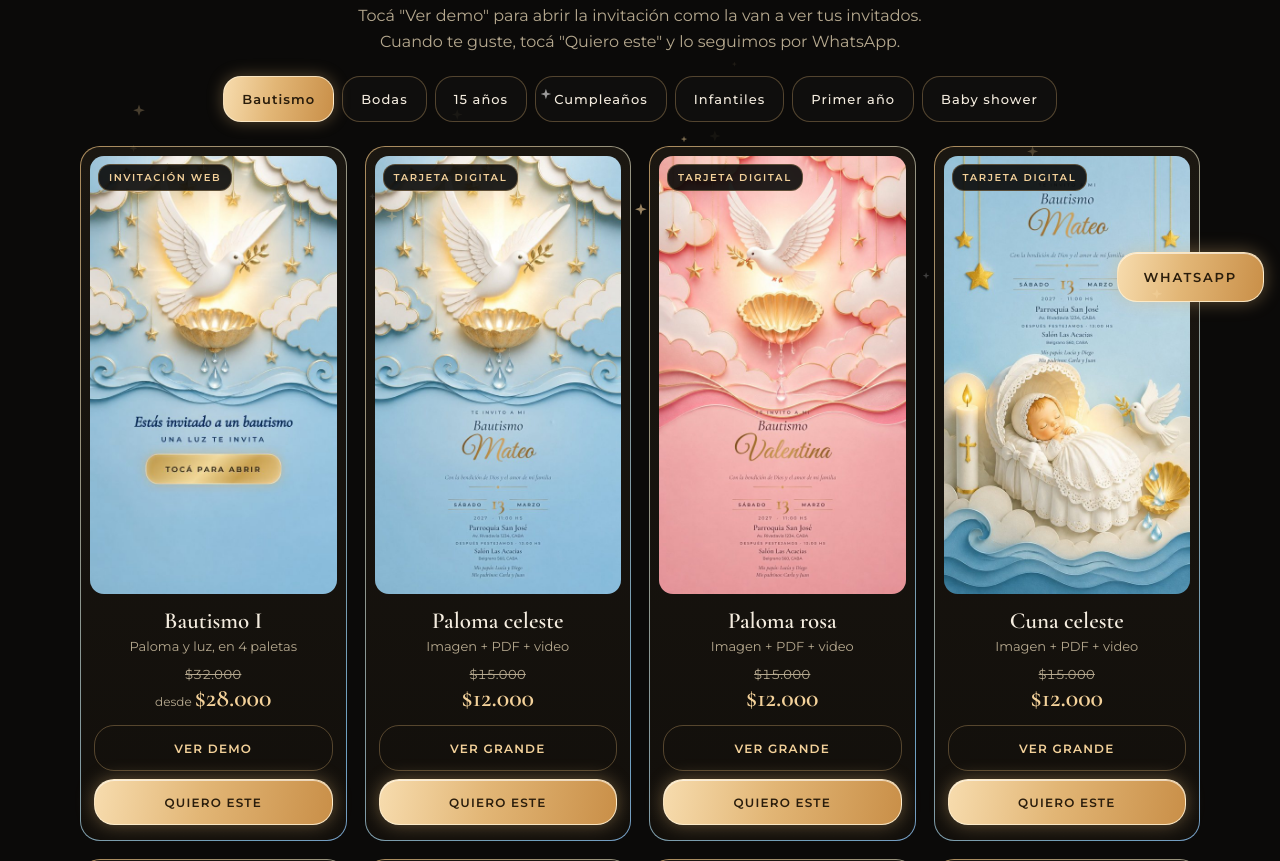
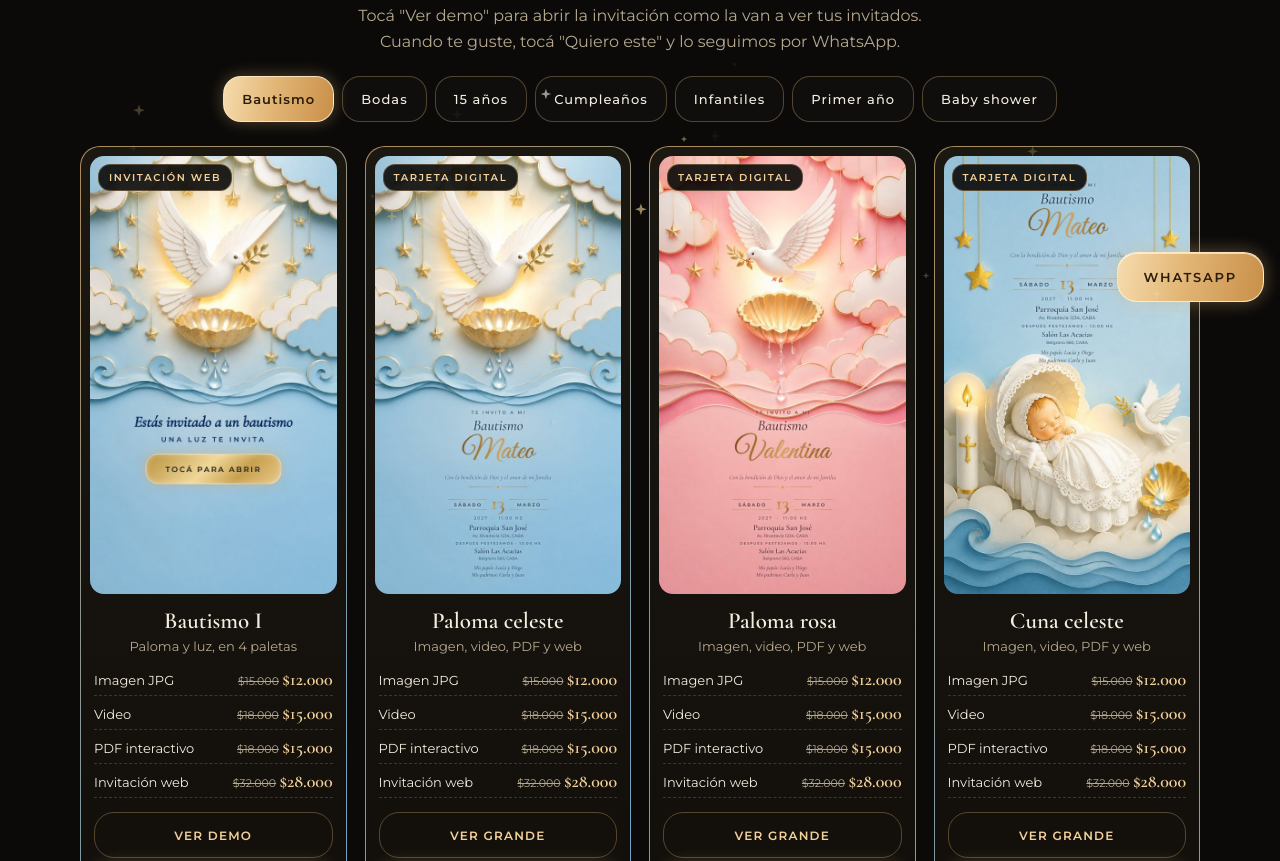
Before and after one commit to digiinvitaciones/digiinvitaciones, a plain HTML site: page index.html in a window 1280 px wide. Shown: the part 482-1343 px from the top of the page. Drawn offline with nearby package versions, Linux system fonts and the light colour scheme.

Commit message:
Precio por formato: imagen, video, PDF y web por separado
Co-Authored-By: Claude Opus 5.5 <noreply@anthropic.com>
Claude-Session: https://claude.ai/code/session_011qGCcJGJ6QNkh9xyKW4Lmp

```diff
--- a/index.html
+++ b/index.html
@@ -56,6 +56,7 @@ section{padding:40px 0}
 .kind{position:absolute;top:18px;left:18px;font:600 10px var(--sans);letter-spacing:.16em;text-transform:uppercase;padding:6px 10px;border-radius:12px;background:rgba(11,10,9,.78);color:#f3d19a;border:1px solid var(--line);backdrop-filter:blur(6px);-webkit-backdrop-filter:blur(6px)}
 .card h3{font:600 23px/1.15 var(--serif);margin:14px 6px 2px;text-align:center}
 .card p{margin:0 6px;text-align:center;color:var(--muted);font-size:13px;line-height:1.5}
+.fmts{list-style:none;margin:12px 4px 14px;padding:0;display:grid;gap:6px}.fmts li{display:flex;justify-content:space-between;align-items:baseline;gap:8px;font-size:13px;color:var(--ink);border-bottom:1px dashed rgba(226,182,118,.22);padding-bottom:5px}.fmts s{color:var(--muted);font-size:11px}.fmts b{font:600 18px var(--serif);color:#f3d19a}
 .price{text-align:center;margin:10px 0 12px;font-variant-numeric:tabular-nums}
 .price s{display:block;color:var(--muted);font-size:13px}
 .price b{font:600 26px var(--serif);color:#f3d19a}
@@ -136,53 +137,60 @@ footer b{display:block;font:600 22px var(--serif);letter-spacing:.2em;background
    PRECIOS: "antes" sale tachado. */
 var WHATSAPP='5492646280242';
 var PRECIO={web:{antes:32000,ahora:28000,desde:true},tarjeta:{antes:15000,ahora:12000}};
+/* Precio de cada formato (antes = tachado). Todos los diseños salen en todos los formatos. */
+var FORMATOS=[
+ {k:'imagen',n:'Imagen JPG',antes:15000,ahora:12000},
+ {k:'video',n:'Video',antes:18000,ahora:15000},
+ {k:'pdf',n:'PDF interactivo',antes:18000,ahora:15000},
+ {k:'web',n:'Invitación web',antes:32000,ahora:28000}
+];
 var EVENTOS=['Bautismo','Bodas','15 años','Cumpleaños','Infantiles','Primer año','Baby shower'];
 var DISENOS=[
  {ev:'Bautismo',tipo:'web',n:'Bautismo I',d:'Paloma y luz, en 4 paletas',img:'img/bautismo-i.jpg',demo:'demos/bautismo-i/'},
- {ev:'Bautismo',tipo:'tarjeta',n:'Paloma celeste',d:'Imagen + PDF + video',img:'img/t-bau-paloma-celeste.jpg'},
- {ev:'Bautismo',tipo:'tarjeta',n:'Paloma rosa',d:'Imagen + PDF + video',img:'img/t-bau-paloma-rosa.jpg'},
- {ev:'Bautismo',tipo:'tarjeta',n:'Cuna celeste',d:'Imagen + PDF + video',img:'img/t-bau-cuna-celeste.jpg'},
- {ev:'Bautismo',tipo:'tarjeta',n:'Cuna rosa',d:'Imagen + PDF + video',img:'img/t-bau-cuna-rosa.jpg'},
- {ev:'Bautismo',tipo:'tarjeta',n:'Paloma verde',d:'Imagen + PDF + video',img:'img/t-bau-paloma-verde.jpg'},
- {ev:'Bautismo',tipo:'tarjeta',n:'Paloma lila',d:'Imagen + PDF + video',img:'img/t-bau-paloma-lila.jpg'},
- {ev:'Bautismo',tipo:'tarjeta',n:'Cuna verde',d:'Imagen + PDF + video',img:'img/t-bau-cuna-verde.jpg'},
- {ev:'Bautismo',tipo:'tarjeta',n:'Cuna lila',d:'Imagen + PDF + video',img:'img/t-bau-cuna-lila.jpg'},
+ {ev:'Bautismo',tipo:'tarjeta',n:'Paloma celeste',d:'Imagen, video, PDF y web',img:'img/t-bau-paloma-celeste.jpg'},
+ {ev:'Bautismo',tipo:'tarjeta',n:'Paloma rosa',d:'Imagen, video, PDF y web',img:'img/t-bau-paloma-rosa.jpg'},
+ {ev:'Bautismo',tipo:'tarjeta',n:'Cuna celeste',d:'Imagen, video, PDF y web',img:'img/t-bau-cuna-celeste.jpg'},
+ {ev:'Bautismo',tipo:'tarjeta',n:'Cuna rosa',d:'Imagen, video, PDF y web',img:'img/t-bau-cuna-rosa.jpg'},
+ {ev:'Bautismo',tipo:'tarjeta',n:'Paloma verde',d:'Imagen, video, PDF y web',img:'img/t-bau-paloma-verde.jpg'},
+ {ev:'Bautismo',tipo:'tarjeta',n:'Paloma lila',d:'Imagen, video, PDF y web',img:'img/t-bau-paloma-lila.jpg'},
+ {ev:'Bautismo',tipo:'tarjeta',n:'Cuna verde',d:'Imagen, video, PDF y web',img:'img/t-bau-cuna-verde.jpg'},
+ {ev:'Bautismo',tipo:'tarjeta',n:'Cuna lila',d:'Imagen, video, PDF y web',img:'img/t-bau-cuna-lila.jpg'},
  {ev:'Bodas',tipo:'web',n:'Satén',d:'Tarjeta que se mueve con el dedo',img:'img/bodas-saten.jpg',demo:'demos/bodas-saten/'},
  {ev:'Bodas',tipo:'tarjeta',n:'Foto completa',d:'Con la foto de los novios',img:'img/t-boda-foto.jpg'},
  {ev:'Bodas',tipo:'tarjeta',n:'Marfil y oro',d:'Arco con la foto de los novios',img:'img/t-boda-marfil.jpg'},
  {ev:'Bodas',tipo:'tarjeta',n:'Anillos · noche',d:'Azul noche y dorado',img:'img/t-boda-anillos.jpg'},
  {ev:'15 años',tipo:'web',n:'XV Medianoche',d:'Tarjeta holográfica y reloj de las 00:00',img:'img/xv-medianoche.jpg',demo:'demos/xv-medianoche/'},
- {ev:'15 años',tipo:'tarjeta',n:'Noche azul',d:'Imagen + PDF + video',img:'img/t-xv-medianoche.jpg'},
- {ev:'15 años',tipo:'tarjeta',n:'Bordó y oro',d:'Imagen + PDF + video',img:'img/t-xv-bordo.jpg'},
- {ev:'Cumpleaños',tipo:'tarjeta',n:'Negro y dorado',d:'Imagen + PDF + video',img:'img/t-cumple-negro.jpg'},
- {ev:'Cumpleaños',tipo:'tarjeta',n:'Marfil clásico',d:'Imagen + PDF + video',img:'img/t-cumple-marfil.jpg'},
- {ev:'Infantiles',tipo:'tarjeta',n:'Mariposas',d:'Imagen + PDF + video',img:'img/t-inf-mariposas.jpg'},
- {ev:'Infantiles',tipo:'tarjeta',n:'Bailarina',d:'Imagen + PDF + video',img:'img/t-inf-ballet.jpg'},
- {ev:'Infantiles',tipo:'tarjeta',n:'Pastelería',d:'Imagen + PDF + video',img:'img/t-inf-pasteleria.jpg'},
- {ev:'Infantiles',tipo:'tarjeta',n:'Autos de carrera',d:'Imagen + PDF + video',img:'img/t-inf-autos.jpg'},
- {ev:'Infantiles',tipo:'tarjeta',n:'Helados',d:'Imagen + PDF + video',img:'img/t-inf-helados.jpg'},
- {ev:'Infantiles',tipo:'tarjeta',n:'Espacial',d:'Imagen + PDF + video',img:'img/t-inf-espacio.jpg'},
- {ev:'Infantiles',tipo:'tarjeta',n:'Fútbol',d:'Imagen + PDF + video',img:'img/t-inf-futbol.jpg'},
- {ev:'Infantiles',tipo:'tarjeta',n:'Granja',d:'Imagen + PDF + video',img:'img/t-inf-granja.jpg'},
- {ev:'Infantiles',tipo:'tarjeta',n:'Dinosaurios',d:'Imagen + PDF + video',img:'img/t-inf-dinosaurios.jpg'},
- {ev:'Infantiles',tipo:'tarjeta',n:'Piratas',d:'Imagen + PDF + video',img:'img/t-inf-piratas.jpg'},
- {ev:'Infantiles',tipo:'tarjeta',n:'Bloques',d:'Imagen + PDF + video',img:'img/t-inf-bloques.jpg'},
- {ev:'Infantiles',tipo:'tarjeta',n:'Princesa',d:'Imagen + PDF + video',img:'img/t-inf-princesa.jpg'},
- {ev:'Infantiles',tipo:'tarjeta',n:'Sirenas',d:'Imagen + PDF + video',img:'img/t-inf-sirenas.jpg'},
- {ev:'Infantiles',tipo:'tarjeta',n:'Superhéroe',d:'Imagen + PDF + video',img:'img/t-inf-superheroe.jpg'},
- {ev:'Infantiles',tipo:'tarjeta',n:'Unicornio',d:'Imagen + PDF + video',img:'img/t-inf-unicornio.jpg'},
- {ev:'Infantiles',tipo:'tarjeta',n:'Invierno mágico',d:'Imagen + PDF + video',img:'img/t-inf-invierno.jpg'},
- {ev:'Primer año',tipo:'tarjeta',n:'Luna y conejito',d:'Imagen + PDF + video',img:'img/t-inf-primer-luna.jpg'},
- {ev:'Primer año',tipo:'tarjeta',n:'Ciervo y flores',d:'Imagen + PDF + video',img:'img/t-inf-primer-ciervo.jpg'},
- {ev:'Primer año',tipo:'tarjeta',n:'Ovejita y arcoíris',d:'Imagen + PDF + video',img:'img/t-inf-primer-ovejita.jpg'},
- {ev:'Primer año',tipo:'tarjeta',n:'Osito y globos',d:'Imagen + PDF + video',img:'img/t-inf-osito.jpg'},
- {ev:'Primer año',tipo:'tarjeta',n:'Osita y conejita',d:'Imagen + PDF + video',img:'img/t-inf-primer-ositos.jpg'},
- {ev:'Primer año',tipo:'tarjeta',n:'Safari',d:'Imagen + PDF + video',img:'img/t-inf-safari.jpg'},
+ {ev:'15 años',tipo:'tarjeta',n:'Noche azul',d:'Imagen, video, PDF y web',img:'img/t-xv-medianoche.jpg'},
+ {ev:'15 años',tipo:'tarjeta',n:'Bordó y oro',d:'Imagen, video, PDF y web',img:'img/t-xv-bordo.jpg'},
+ {ev:'Cumpleaños',tipo:'tarjeta',n:'Negro y dorado',d:'Imagen, video, PDF y web',img:'img/t-cumple-negro.jpg'},
+ {ev:'Cumpleaños',tipo:'tarjeta',n:'Marfil clásico',d:'Imagen, video, PDF y web',img:'img/t-cumple-marfil.jpg'},
+ {ev:'Infantiles',tipo:'tarjeta',n:'Mariposas',d:'Imagen, video, PDF y web',img:'img/t-inf-mariposas.jpg'},
+ {ev:'Infantiles',tipo:'tarjeta',n:'Bailarina',d:'Imagen, video, PDF y web',img:'img/t-inf-ballet.jpg'},
+ {ev:'Infantiles',tipo:'tarjeta',n:'Pastelería',d:'Imagen, video, PDF y web',img:'img/t-inf-pasteleria.jpg'},
+ {ev:'Infantiles',tipo:'tarjeta',n:'Autos de carrera',d:'Imagen, video, PDF y web',img:'img/t-inf-autos.jpg'},
+ {ev:'Infantiles',tipo:'tarjeta',n:'Helados',d:'Imagen, video, PDF y web',img:'img/t-inf-helados.jpg'},
+ {ev:'Infantiles',tipo:'tarjeta',n:'Espacial',d:'Imagen, video, PDF y web',img:'img/t-inf-espacio.jpg'},
+ {ev:'Infantiles',tipo:'tarjeta',n:'Fútbol',d:'Imagen, video, PDF y web',img:'img/t-inf-futbol.jpg'},
+ {ev:'Infantiles',tipo:'tarjeta',n:'Granja',d:'Imagen, video, PDF y web',img:'img/t-inf-granja.jpg'},
+ {ev:'Infantiles',tipo:'tarjeta',n:'Dinosaurios',d:'Imagen, video, PDF y web',img:'img/t-inf-dinosaurios.jpg'},
+ {ev:'Infantiles',tipo:'tarjeta',n:'Piratas',d:'Imagen, video, PDF y web',img:'img/t-inf-piratas.jpg'},
+ {ev:'Infantiles',tipo:'tarjeta',n:'Bloques',d:'Imagen, video, PDF y web',img:'img/t-inf-bloques.jpg'},
+ {ev:'Infantiles',tipo:'tarjeta',n:'Princesa',d:'Imagen, video, PDF y web',img:'img/t-inf-princesa.jpg'},
+ {ev:'Infantiles',tipo:'tarjeta',n:'Sirenas',d:'Imagen, video, PDF y web',img:'img/t-inf-sirenas.jpg'},
+ {ev:'Infantiles',tipo:'tarjeta',n:'Superhéroe',d:'Imagen, video, PDF y web',img:'img/t-inf-superheroe.jpg'},
+ {ev:'Infantiles',tipo:'tarjeta',n:'Unicornio',d:'Imagen, video, PDF y web',img:'img/t-inf-unicornio.jpg'},
+ {ev:'Infantiles',tipo:'tarjeta',n:'Invierno mágico',d:'Imagen, video, PDF y web',img:'img/t-inf-invierno.jpg'},
+ {ev:'Primer año',tipo:'tarjeta',n:'Luna y conejito',d:'Imagen, video, PDF y web',img:'img/t-inf-primer-luna.jpg'},
+ {ev:'Primer año',tipo:'tarjeta',n:'Ciervo y flores',d:'Imagen, video, PDF y web',img:'img/t-inf-primer-ciervo.jpg'},
+ {ev:'Primer año',tipo:'tarjeta',n:'Ovejita y arcoíris',d:'Imagen, video, PDF y web',img:'img/t-inf-primer-ovejita.jpg'},
+ {ev:'Primer año',tipo:'tarjeta',n:'Osito y globos',d:'Imagen, video, PDF y web',img:'img/t-inf-osito.jpg'},
+ {ev:'Primer año',tipo:'tarjeta',n:'Osita y conejita',d:'Imagen, video, PDF y web',img:'img/t-inf-primer-ositos.jpg'},
+ {ev:'Primer año',tipo:'tarjeta',n:'Safari',d:'Imagen, video, PDF y web',img:'img/t-inf-safari.jpg'},
  {ev:'Baby shower',tipo:'web',n:'Baby shower II',d:'Papel recortado con cigüeña',img:'img/baby-shower-ii.jpg',demo:'demos/baby-shower-ii/'},
  {ev:'Baby shower',tipo:'web',n:'Baby shower III',d:'Globo aerostático',img:'img/baby-shower-iii.jpg',demo:'demos/baby-shower-iii/'},
  {ev:'Baby shower',tipo:'web',n:'Baby shower IV',d:'Telón que se abre',img:'img/baby-shower-iv.jpg',demo:'demos/baby-shower-iv/'},
- {ev:'Baby shower',tipo:'tarjeta',n:'Arcoíris',d:'Imagen + PDF + video',img:'img/t-baby-arcoiris.jpg'},
- {ev:'Baby shower',tipo:'tarjeta',n:'Cigüeña',d:'Imagen + PDF + video',img:'img/t-baby-ciguena.jpg'}
+ {ev:'Baby shower',tipo:'tarjeta',n:'Arcoíris',d:'Imagen, video, PDF y web',img:'img/t-baby-arcoiris.jpg'},
+ {ev:'Baby shower',tipo:'tarjeta',n:'Cigüeña',d:'Imagen, video, PDF y web',img:'img/t-baby-ciguena.jpg'}
 ];
 (function(){
 var $=function(i){return document.getElementById(i)};
@@ -193,13 +201,13 @@ $('waTop').href=wa('¡Hola! Quiero consultar por una invitación digital.');
 $('waFloat').href=wa('¡Hola! Quiero consultar por una invitación digital.');
 var cur=EVENTOS[0];try{var h=decodeURIComponent(location.hash.slice(1));if(EVENTOS.indexOf(h)>=0)cur=h}catch(e){}
 function tabs(){$('tabs').innerHTML=EVENTOS.map(function(e){return '<button class="tab" role="tab" aria-selected="'+(e===cur)+'" data-ev="'+esc(e)+'">'+esc(e)+'</button>'}).join('')}
-function want(d){return wa('¡Hola! Quiero la invitación "'+d.n+'" de '+d.ev+' ('+(d.tipo==='web'?'invitación web':'tarjeta digital')+'). ¿Me pasás el formulario?')}
+function want(d){return wa('¡Hola! Me gusta el diseño "'+d.n+'" de '+d.ev+'. Lo quiero en: (imagen / video / PDF / web). ¿Me pasás el formulario?')}
 function grid(){var list=DISENOS.filter(function(d){return d.ev===cur});
  $('grid').innerHTML=list.map(function(d,i){var p=PRECIO[d.tipo];
   return '<article class="card"><span class="kind">'+(d.tipo==='web'?'Invitación web':'Tarjeta digital')+'</span>'+
    '<img class="shot" loading="lazy" src="'+d.img+'" alt="Portada del diseño '+esc(d.n)+'">'+
    '<h3>'+esc(d.n)+'</h3><p>'+esc(d.d)+'</p>'+
-   '<div class="price">'+(p.antes>p.ahora?'<s>'+money(p.antes)+'</s>':'')+(p.desde?'<small>desde </small>':'')+'<b>'+money(p.ahora)+'</b></div>'+
+   '<ul class="fmts">'+FORMATOS.map(function(f){return '<li><span>'+esc(f.n)+'</span><span>'+(f.antes>f.ahora?'<s>'+money(f.antes)+'</s> ':'')+'<b>'+money(f.ahora)+'</b></span></li>'}).join('')+'</ul>'+
    '<div class="acts">'+(d.demo?'<a class="cta ghost" href="'+d.demo+'" target="_blank" rel="noopener">Ver demo</a>':'<button class="cta ghost" type="button" data-view="'+i+'">Ver grande</button>')+
    '<a class="cta" href="'+want(d)+'" target="_blank" rel="noopener">Quiero este</a></div></article>'}).join('');
  [].forEach.call(document.querySelectorAll('[data-view]'),function(b){b.onclick=function(){var d=list[+b.dataset.view];$('vImg').src=d.img.replace('.jpg','.jpg');$('vImg').alt='Tarjeta '+d.n;$('vWant').href=want(d);openV()}})}
--- a/panel/sw.js
+++ b/panel/sw.js
@@ -1,4 +1,4 @@
-const V='panel-v5';
+const V='panel-v6';
 const CORE=['./','index.html','manifest.json','jspdf.umd.min.js','icon-192.png','icon-512.png','img/paloma-celeste.jpg','img/paloma-rosa.jpg','img/cuna-celeste.jpg','img/cuna-rosa.jpg','img/boda1.jpg','img/boda2.jpg','img/boda3.jpg'];
 self.addEventListener('install',e=>{e.waitUntil(caches.open(V).then(c=>c.addAll(CORE)).then(()=>self.skipWaiting()))});
 self.addEventListener('activate',e=>{e.waitUntil(caches.keys().then(ks=>Promise.all(ks.filter(k=>k!==V).map(k=>caches.delete(k)))).then(()=>self.clients.claim()))});
```
Also changed, not shown: panel/index.html (+8 -7 lines).
